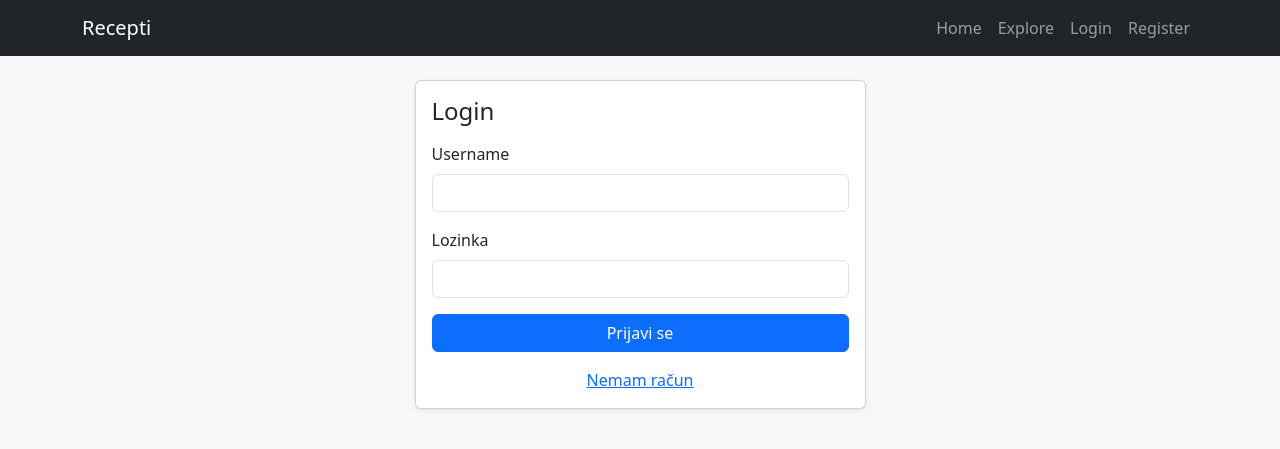
After one commit to lukrecijamucko/web-recepti, a Flask app: page /auth/login in a window 1280 px wide. The commit adds this page. Shown: the top 449 px of the page. Run offline with Flask 3, Linux system fonts and the light colour scheme.

Commit message:
login and register

```diff
--- /dev/null
+++ b/app/auth_routes.py
@@ -0,0 +1,71 @@
+from flask import Blueprint, render_template, request, redirect, url_for, flash
+from werkzeug.security import check_password_hash, generate_password_hash
+from flask_login import login_user, logout_user, login_required, current_user
+
+from . import db
+from .models import User
+
+auth_bp = Blueprint("auth", __name__, url_prefix="/auth")
+
+@auth_bp.route("/login", methods=["GET", "POST"])
+def login():
+    if current_user.is_authenticated:
+        return redirect(url_for("main.index"))
+
+    if request.method == "POST":
+        username = request.form.get("username", "").strip()
+        password = request.form.get("password", "")
+
+        user = User.query.filter_by(username=username).first()
+        if user is None or not check_password_hash(user.password_hash, password):
+            flash("Krivi username ili lozinka.")
+            return render_template("auth_login.html")
+
+        login_user(user)
+        return redirect(url_for("main.index"))
+
+    return render_template("auth_login.html")
+
+
+@auth_bp.route("/register", methods=["GET", "POST"])
+def register():
+    if current_user.is_authenticated:
+        return redirect(url_for("main.index"))
+
+    if request.method == "POST":
+        username = request.form.get("username", "").strip()
+        email = request.form.get("email", "").strip()
+        password = request.form.get("password", "")
+
+        if not username or not email or not password:
+            flash("Sva polja su obavezna.")
+            return render_template("auth_register.html")
+
+        if User.query.filter_by(username=username).first() is not None:
+            flash("Username je zauzet.")
+            return render_template("auth_register.html")
+
+        if User.query.filter_by(email=email).first() is not None:
+            flash("Email je već registriran.")
+            return render_template("auth_register.html")
+
+        user = User(
+            username=username,
+            email=email,
+            password_hash=generate_password_hash(password),
+            is_admin=False,
+        )
+        db.session.add(user)
+        db.session.commit()
+
+        flash("Račun je napravljen. Sad se prijavi.")
+        return redirect(url_for("auth.login"))
+
+    return render_template("auth_register.html")
+
+
+@auth_bp.get("/logout")
+@login_required
+def logout():
+    logout_user()
+    return redirect(url_for("main.index"))
--- a/app/routes.py
+++ b/app/routes.py
@@ -1,8 +1,14 @@
 from flask import Blueprint, render_template
 from sqlalchemy import func
 from .models import Category, Recipe
+from flask_login import login_required, current_user
 
 main_bp = Blueprint("main", __name__)
+
+@main_bp.get("/me")
+@login_required
+def me():
+    return render_template("profile.html")
 
 @main_bp.route("/")
 def index():
--- /dev/null
+++ b/app/templates/auth_login.html
@@ -0,0 +1,32 @@
+{% extends "base.html" %}
+{% block title %}Login | Recepti{% endblock %}
+
+{% block content %}
+  <div class="row justify-content-center">
+    <div class="col-12 col-md-6 col-lg-5">
+      <div class="card shadow-sm">
+        <div class="card-body">
+          <h1 class="h4 mb-3">Login</h1>
+
+          <form method="post" action="{{ url_for('auth.login') }}">
+            <div class="mb-3">
+              <label class="form-label">Username</label>
+              <input class="form-control" name="username" autocomplete="username" required>
+            </div>
+
+            <div class="mb-3">
+              <label class="form-label">Lozinka</label>
+              <input class="form-control" name="password" type="password" autocomplete="current-password" required>
+            </div>
+
+            <button class="btn btn-primary w-100" type="submit">Prijavi se</button>
+          </form>
+
+          <div class="mt-3 text-center">
+            <a href="{{ url_for('auth.register') }}">Nemam račun</a>
+          </div>
+        </div>
+      </div>
+    </div>
+  </div>
+{% endblock %}
--- a/app/templates/base.html
+++ b/app/templates/base.html
@@ -22,14 +22,29 @@
           <ul class="navbar-nav ms-auto">
             <li class="nav-item"><a class="nav-link" href="{{ url_for('main.index') }}">Home</a></li>
             <li class="nav-item"><a class="nav-link" href="#">Explore</a></li>
-            <li class="nav-item"><a class="nav-link" href="#">Login</a></li>
-            <li class="nav-item"><a class="nav-link" href="#">Register</a></li>
+
+            {% if current_user.is_authenticated %}
+              <li class="nav-item"><a class="nav-link" href="{{ url_for('main.me') }}">Moj profil</a></li>
+              <li class="nav-item"><span class="nav-link disabled">@{{ current_user.username }}</span></li>
+              <li class="nav-item"><a class="nav-link" href="{{ url_for('auth.logout') }}">Logout</a></li>
+            {% else %}
+              <li class="nav-item"><a class="nav-link" href="{{ url_for('auth.login') }}">Login</a></li>
+              <li class="nav-item"><a class="nav-link" href="{{ url_for('auth.register') }}">Register</a></li>
+            {% endif %}
           </ul>
         </div>
       </div>
     </nav>
 
     <main class="container my-4">
+      {% with msgs = get_flashed_messages() %}
+        {% if msgs %}
+          <div class="alert alert-warning" role="alert">
+            {% for m in msgs %}<div>{{ m }}</div>{% endfor %}
+          </div>
+        {% endif %}
+      {% endwith %}
+
       {% block content %}{% endblock %}
     </main>
 
```
Also changed, not shown: app/__init__.py (+18 -8 lines), app/templates/_layout.html (added, +31 -0 lines), app/templates/auth_register.html (added, +11 -0 lines), app/templates/profile.html (added, +7 -0 lines).
